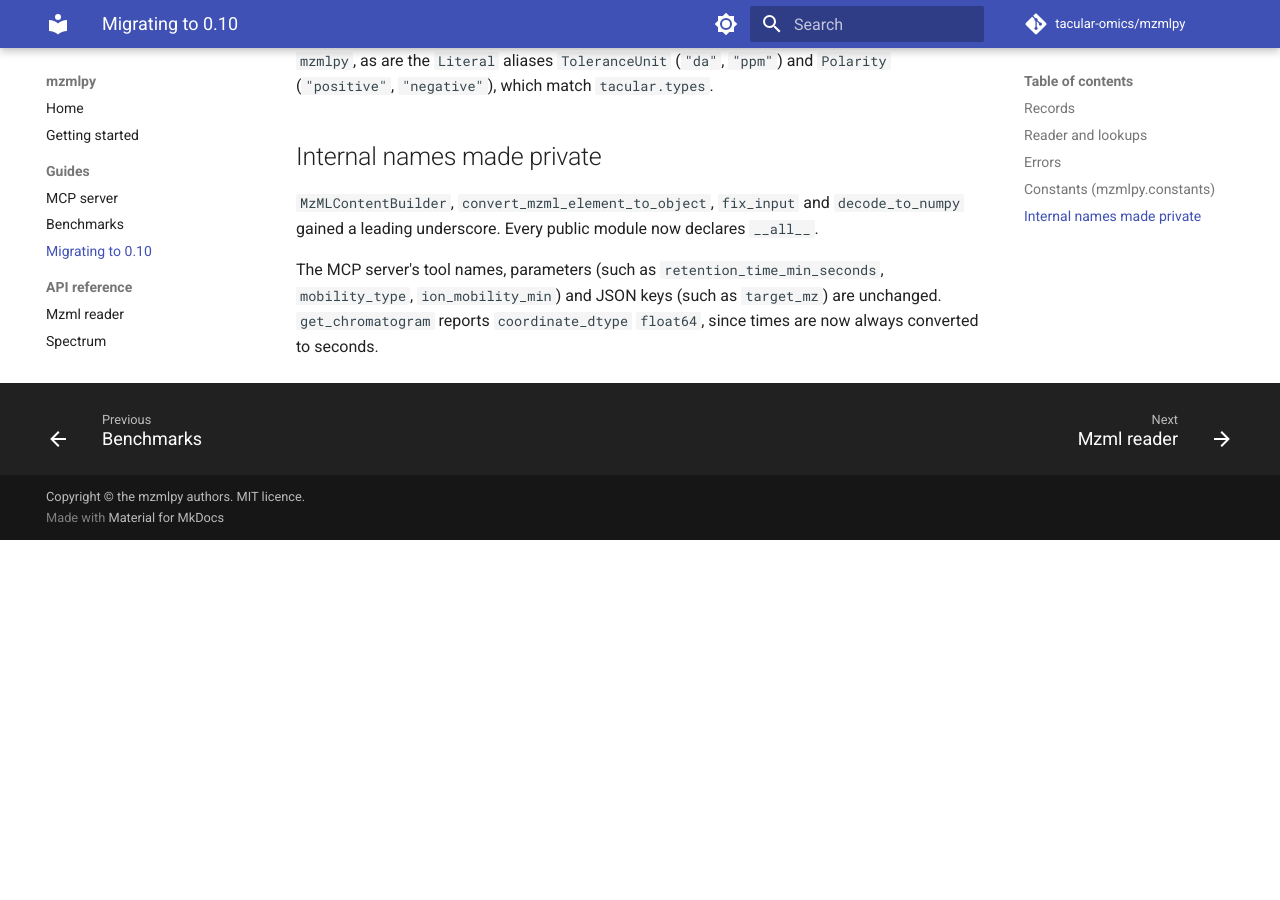
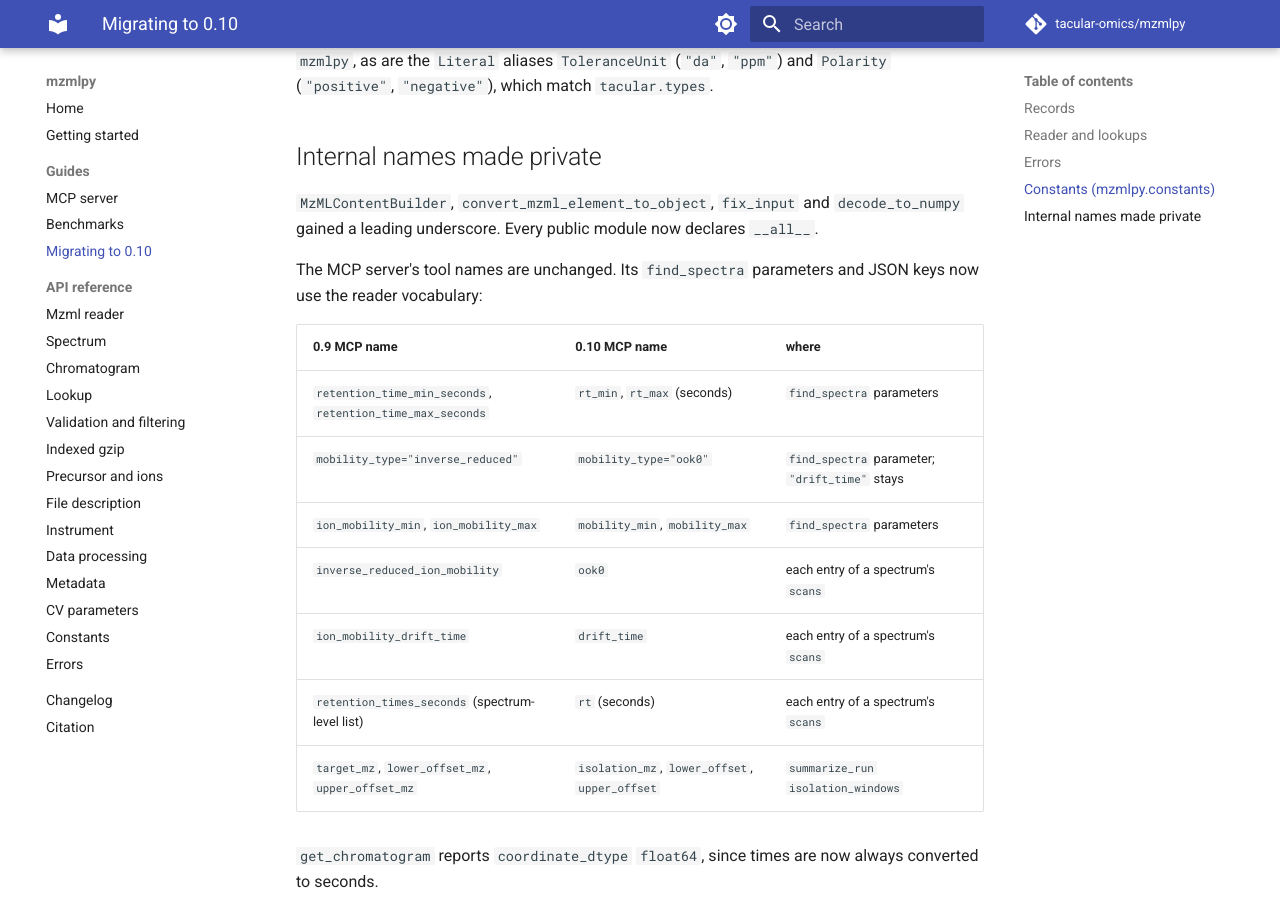
Before and after one commit to tacular-omics/mzmlpy, an MkDocs documentation site: the page built from docs/migration.md, in a window 1280 px wide and 900 px high, scrolled down 5756 px. Built offline with MkDocs 1.6.1 and Material for MkDocs 9.7.7, drawn with Linux system fonts in a browser that asks for light colours; comment, search, counter and statistics services are not loaded; before the commit the page ends 6296 px from its top, so only the background shows below that.

Commit message:
MCP JSON keys and find_spectra parameters use the reader vocabulary (#26)
* MCP JSON keys use the reader attribute names

Scan entries: inverse_reduced_ion_mobility -> ook0, ion_mobility_drift_time ->
drift_time, spectrum-level retention_times_seconds -> per-scan rt.
summarize_run isolation_windows: target_mz/lower_offset_mz/upper_offset_mz ->
isolation_mz/lower_offset/upper_offset. Tool inputs unchanged.

Co-Authored-By: Claude Opus 5.5 (1M context) <noreply@anthropic.com>

* MCP find_spectra parameters use the reader vocabulary

retention_time_min/max_seconds -> rt_min/rt_max (seconds),
mobility_type="inverse_reduced" -> "ook0", ion_mobility_min/max ->
mobility_min/max, matching the precursor_mz_min / faims_voltage_min pattern.
summarize_run statistic keys unchanged.

Co-Authored-By: Claude Opus 5.5 (1M context) <noreply@anthropic.com>

---------

Co-authored-by: Claude Opus 5.5 (1M context) <noreply@anthropic.com>

```diff
--- a/docs/migration.md
+++ b/docs/migration.md
@@ -107,6 +107,17 @@ the `Literal` aliases `ToleranceUnit` (`"da"`, `"ppm"`) and `Polarity` (`"positi
 `MzMLContentBuilder`, `convert_mzml_element_to_object`, `fix_input` and `decode_to_numpy`
 gained a leading underscore. Every public module now declares `__all__`.
 
-The MCP server's tool names, parameters (such as `retention_time_min_seconds`, `mobility_type`,
-`ion_mobility_min`) and JSON keys (such as `target_mz`) are unchanged. `get_chromatogram` reports
-`coordinate_dtype` `float64`, since times are now always converted to seconds.
+The MCP server's tool names are unchanged. Its `find_spectra` parameters and JSON keys now use the
+reader vocabulary:
+
+| 0.9 MCP name | 0.10 MCP name | where |
+|---|---|---|
+| `retention_time_min_seconds`, `retention_time_max_seconds` | `rt_min`, `rt_max` (seconds) | `find_spectra` parameters |
+| `mobility_type="inverse_reduced"` | `mobility_type="ook0"` | `find_spectra` parameter; `"drift_time"` stays |
+| `ion_mobility_min`, `ion_mobility_max` | `mobility_min`, `mobility_max` | `find_spectra` parameters |
+| `inverse_reduced_ion_mobility` | `ook0` | each entry of a spectrum's `scans` |
+| `ion_mobility_drift_time` | `drift_time` | each entry of a spectrum's `scans` |
+| `retention_times_seconds` (spectrum-level list) | `rt` (seconds) | each entry of a spectrum's `scans` |
+| `target_mz`, `lower_offset_mz`, `upper_offset_mz` | `isolation_mz`, `lower_offset`, `upper_offset` | `summarize_run` `isolation_windows` |
+
+`get_chromatogram` reports `coordinate_dtype` `float64`, since times are now always converted to seconds.
```
Also changed, not shown: CHANGELOG.md (+8 -0 lines), docs/mcp.md (+13 -7 lines), 6 other files.
